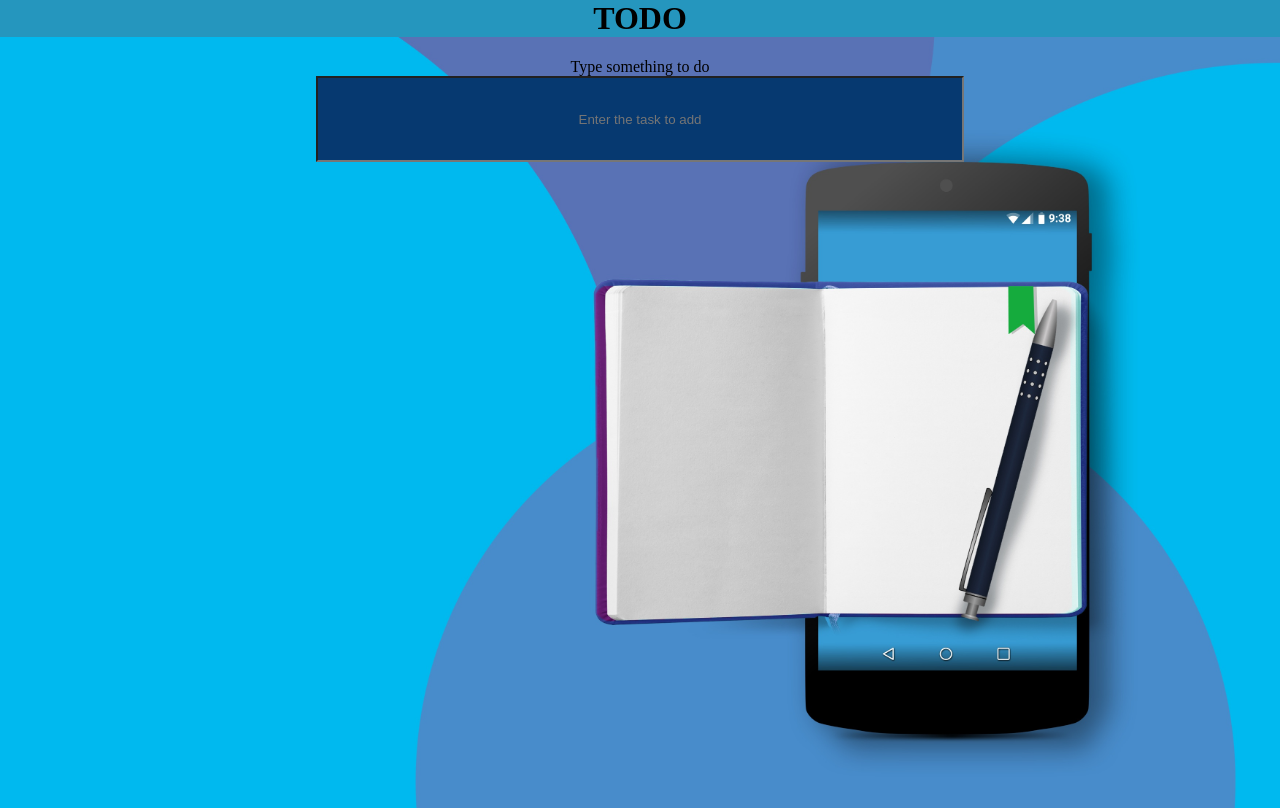
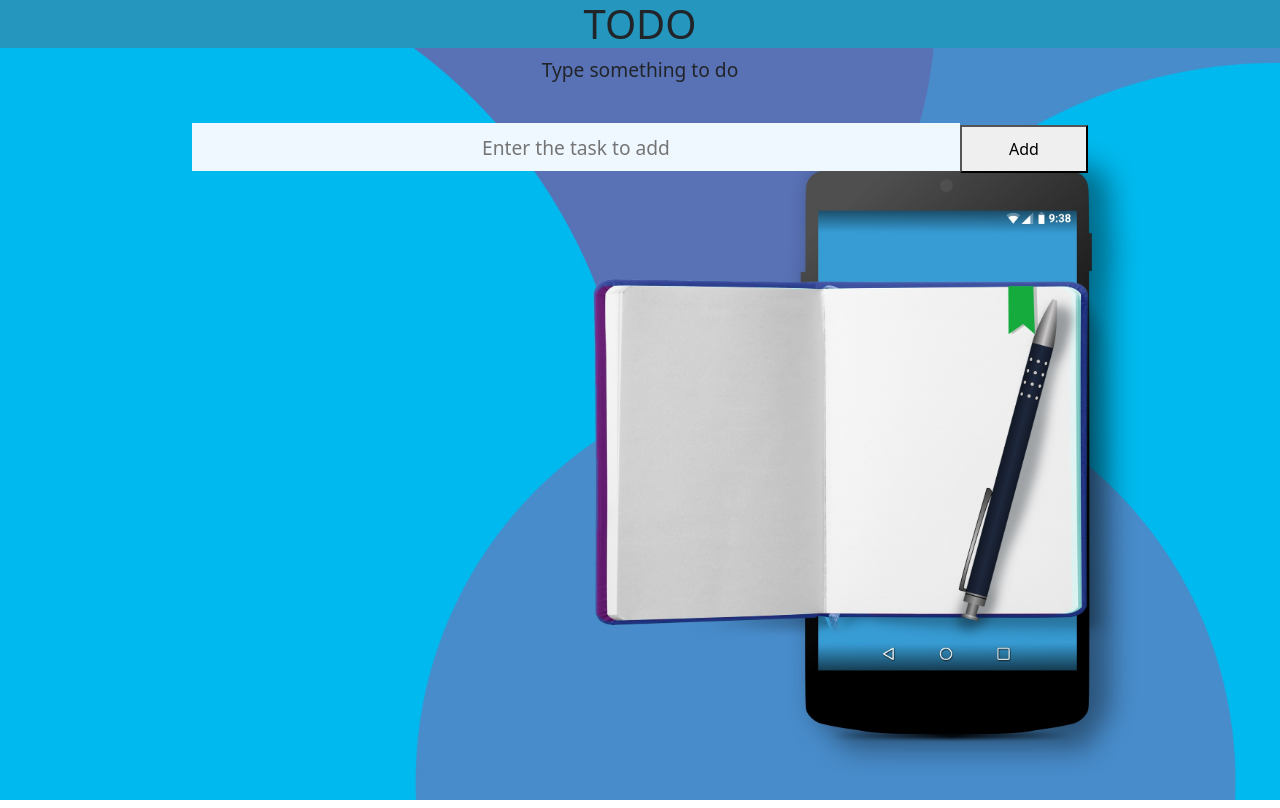
Before and after one commit to Shakthi558/TODO-APP, a React (Create React App) app in the folder todo/: page / in a window 1280 px wide. Built offline with nearby package versions, Linux system fonts and the light colour scheme.

Commit message:
Implemented task list design

```diff
--- a/todo/public/index.html
+++ b/todo/public/index.html
@@ -11,6 +11,8 @@
     />
     <link rel="stylesheet" href="style.css"/>
     <script src="/src/index.js" type="text/jss"></script>
+    <link href="https://cdn.jsdelivr.net/npm/bootstrap@5.3.0-alpha3/dist/css/bootstrap.min.css" rel="stylesheet" integrity="sha384-KK94CHFLLe+nY2dmCWGMq91rCGa5gtU4mk92HdvYe+M/SXH301p5ILy+dN9+nJOZ" crossorigin="anonymous">
+    <script src="https://cdn.jsdelivr.net/npm/bootstrap@5.3.0-alpha3/dist/js/bootstrap.bundle.min.js" integrity="sha384-ENjdO4Dr2bkBIFxQpeoTz1HIcje39Wm4jDKdf19U8gI4ddQ3GYNS7NTKfAdVQSZe" crossorigin="anonymous"></script>
 
     <title>React App</title>
   </head>
--- a/todo/public/style.css
+++ b/todo/public/style.css
@@ -19,10 +19,13 @@ h1{
 }
 .input-box{
     margin:auto;
-    width: 50%;
-    height: 10vh;
-    background-color:#063970;
+    width: 60%;
+    height: 6vh;
+    background-color:aliceblue;
     text-align: center;
+    border:none;
+    border-style: none;
+    margin-top:3%
 }
 .field{
     border: none;
@@ -35,5 +38,78 @@ h1{
 .entry-box{
     margin:auto;
     text-align: center;
+    align-items: center;
+
+    margin-bottom: 4%;
 
 }
+.tex{
+    font-size: larger;
+}
+
+
+.card-outer{
+    height:20%;
+    width: 80%;
+    margin: auto;
+    background-color: aliceblue;
+    color: black;
+
+}
+button{
+    height: 6vh;
+    width: 10%;
+    margin: 4%;
+    text-align: center;
+}
+li{
+    display: grid;
+    height: 10vh;
+    width: auto;
+    text-align: center;
+    list-style: none;
+    margin: auto;
+    border:1px solid aliceblue;
+    border-radius: 20px;
+    margin-bottom: 3%;
+    font-size:larger;
+    place-items: center;
+
+
+}
+
+
+.del{
+
+width: 100%;
+
+}
+.con{
+    margin:auto;
+    width: 100%;
+    place-items: center;
+    text-align: center;
+
+
+
+}
+.coln{
+    width: 100%;
+    height: auto;
+    margin:auto;
+    display:grid;
+    text-align: center;
+    place-items: center;
+}
+.nest{
+    opacity:70%;
+
+}
+.eachList{
+    margin-top: 5%;
+    margin:auto;
+    width: 100%;
+}
+ul{
+    border-radius: 10px;
+}
--- a/todo/src/App.jsx
+++ b/todo/src/App.jsx
@@ -1,17 +1,67 @@
-import React from "react";
+import React, { useState } from "react";
 
 
 function App() {
+  var [item, setItem] = useState("");
+  var [task, setTask] = useState([]);
+  function createItem(event) {
+    event.preventDefault();
+    setItem(event.target.value)
+  }
+  function createTask(event) {
+    event.preventDefault();
+
+    setTask(cur => [...cur, item])
+  }
 
 
-  return<div> <div className="title-box">
+
+  function Card(props) {
+    return <div className="card-outer">
+
+          {props.name}
+
+    </div>
+
+  }
+  function createCard(li) {
+
+    return <div className="card-outer">
+
+
+      <ul>
+        <li>
+          <div className="eachList">
+          <div class="row con">
+            <div class="col-10 coln">
+          <Card name={li} />
+          </div>
+          <div class="col-2 coln">
+            <button className="del">DEL</button>
+          </div>
+          </div>
+          </div>
+        </li>
+      </ul>
+
+    </div>
+  }
+
+  return <div> <div className="title-box">
     <h1>TODO </h1></div>
     <div className="list-box"></div>
     <div className="entry-box">
       <form>
-        <label for="todo">Type something to do</label><br></br>
-    <input className="input-box" type="text" placeholder="Enter the task to add"></input>
+        <label className="tex" for="todo">Type something to do</label><br></br>
+        <input className="input-box tex" type="text" placeholder="Enter the task to add" onChange={createItem}></input>
+        <button type="button" onClick={createTask}>Add</button>
       </form>
+    </div>
+    <div className="nest">
+
+      {task.map(createCard)}
+
+
     </div>
   </div>
 
```
